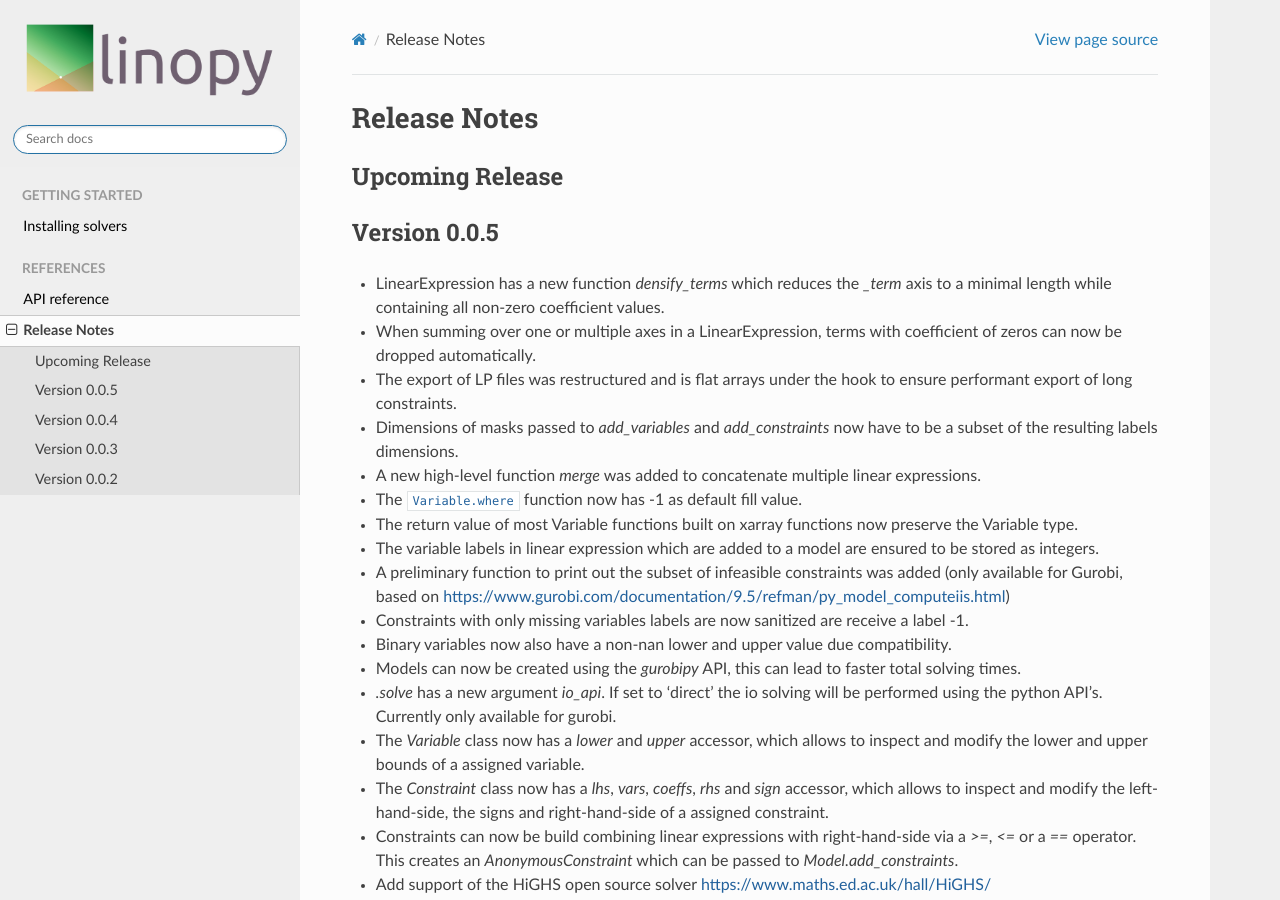
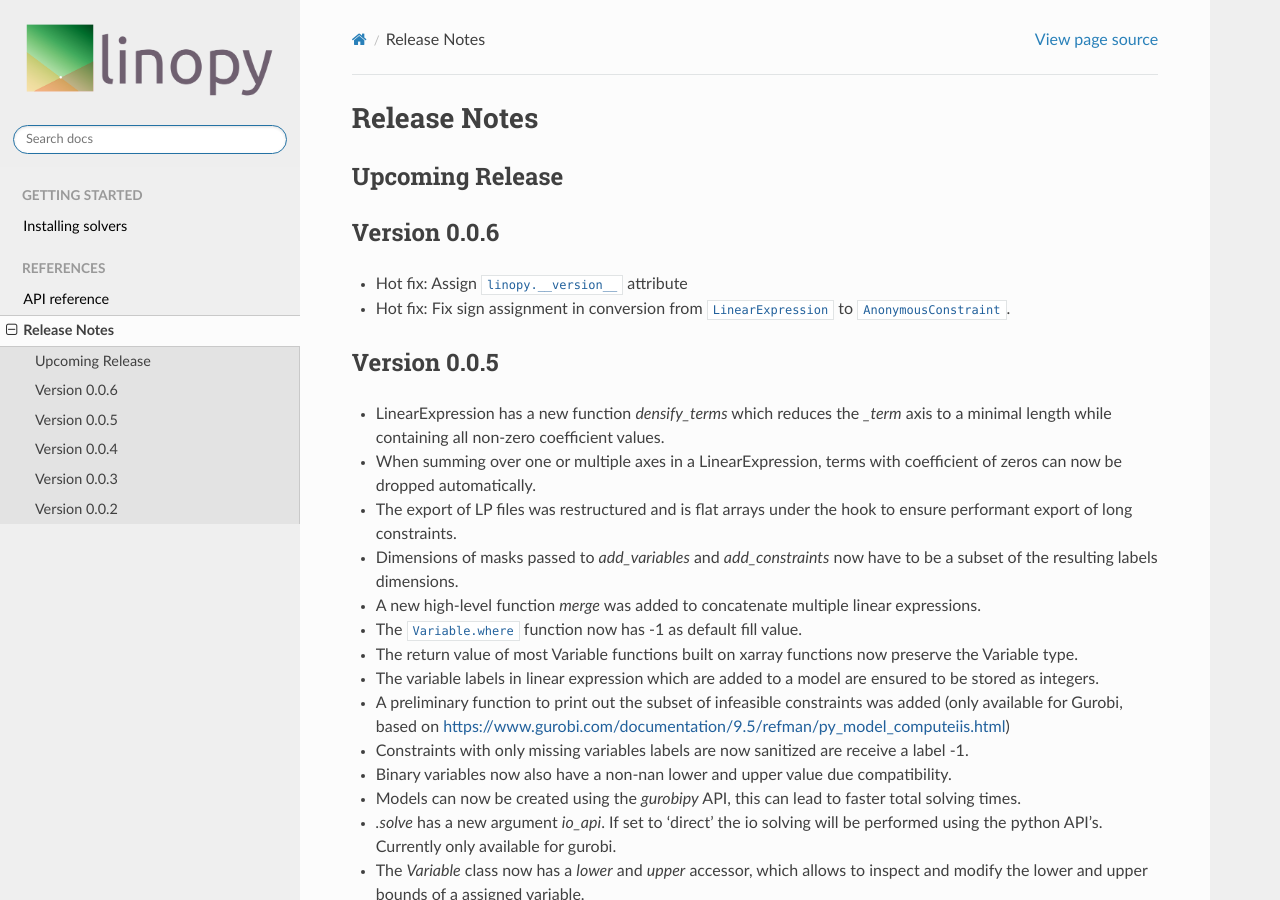
Before and after one commit to PyPSA/linopy, a Sphinx documentation site: the page built from doc/release_notes.rst, in a window 1280 px wide and 900 px high. Built offline with Sphinx 7.4.7 and the Read the Docs theme 2.0.0, drawn with Linux system fonts in a browser that asks for light colours; pages that are not in the unit, such as notebooks, are missing from menus.

Commit message:
set release notes to v0.0.6

```diff
--- a/doc/release_notes.rst
+++ b/doc/release_notes.rst
@@ -4,6 +4,12 @@ Release Notes
 Upcoming Release
 ----------------
 
+
+Version 0.0.6
+-------------
+
+* Hot fix: Assign ``linopy.__version__`` attribute
+* Hot fix: Fix sign assignment in conversion from ``LinearExpression`` to ``AnonymousConstraint``.
 
 Version 0.0.5
 -------------
```
